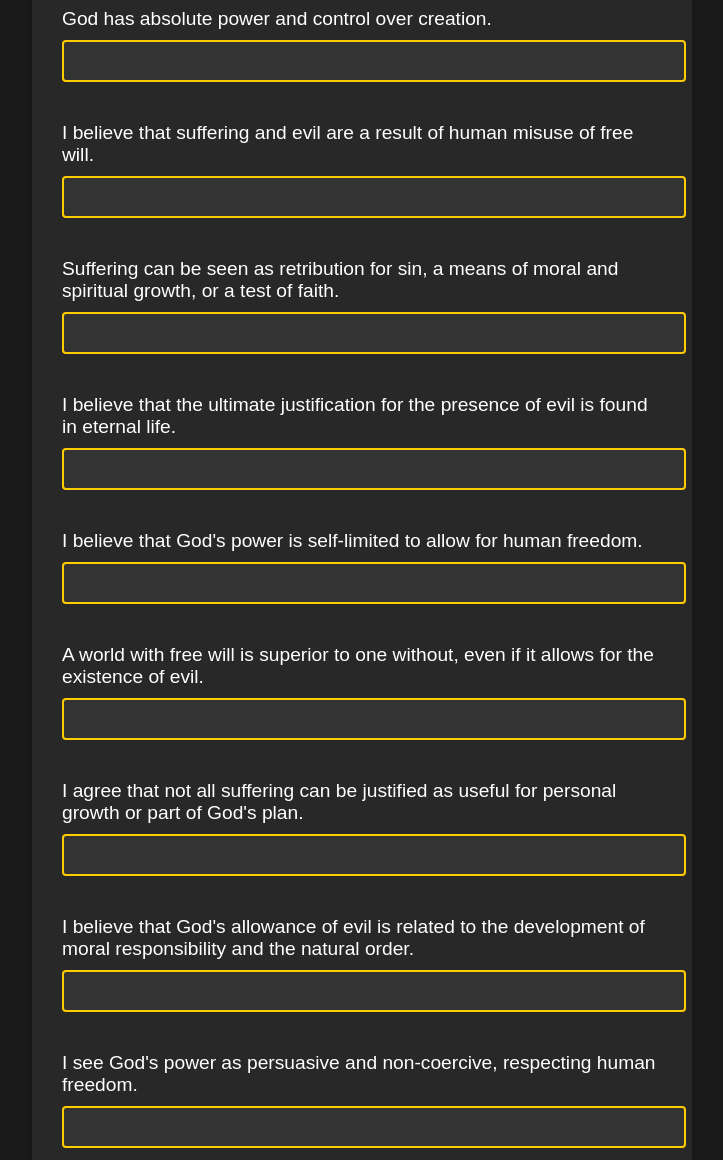
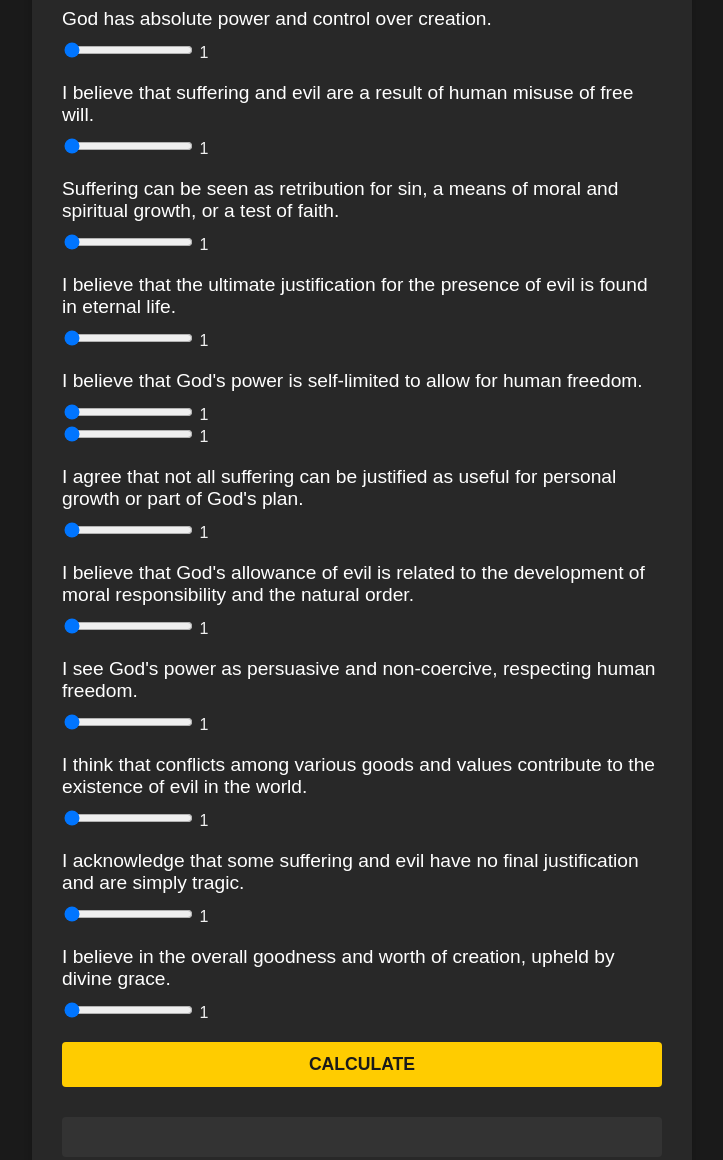
Before and after one commit to hccoder247/Theological-Self-Assessments, a plain HTML site: page index.html in a window 1280 px wide. Shown: the part 260-1420 px from the top of the page, without its empty margins (278-1001 px from the left). Drawn offline with Linux system fonts and the light colour scheme.

Commit message:
Update index.html
added slider feature to each question

```diff
--- a/index.html
+++ b/index.html
@@ -12,51 +12,62 @@
         <form id="theodicyQuiz">
             <!-- Question 1 -->
             <label for="q1">God has absolute power and control over creation.</label>
-            <input type="number" id="q1" name="q1" min="1" max="4"><br>
+            <input type="range" id="q1" name="q1" min="1" max="4" value="1" oninput="updateSliderValue(this)">
+            <span id="q1Value">1</span><br>
 
             <!-- Question 2 -->
             <label for="q2">I believe that suffering and evil are a result of human misuse of free will.</label>
-            <input type="number" id="q2" name="q2" min="1" max="4"><br>
+            <input type="range" id="q2" name="q2" min="1" max="4" value="1" oninput="updateSliderValue(this)">
+            <span id="q2Value">1</span><br>
 
             <!-- Question 3 -->
             <label for="q3">Suffering can be seen as retribution for sin, a means of moral and spiritual growth, or a test of faith.</label>
-            <input type="number" id="q3" name="q3" min="1" max="4"><br>
+            <input type="range" id="q3" name="q3" min="1" max="4" value="1" oninput="updateSliderValue(this)">
+            <span id="q3Value">1</span><br>
 
             <!-- Question 4 -->
             <label for="q4">I believe that the ultimate justification for the presence of evil is found in eternal life.</label>
-            <input type="number" id="q4" name="q4" min="1" max="4"><br>
+            <input type="range" id="q4" name="q4" min="1" max="4" value="1" oninput="updateSliderValue(this)">
+            <span id="q4Value">1</span><br>
 
             <!-- Question 5 -->
             <label for="q5">I believe that God's power is self-limited to allow for human freedom.</label>
-            <input type="number" id="q5" name="q5" min="1" max="4"><br>
+            <input type="range" id="q5" name="q5" min="1" max="4" value="1" oninput="updateSliderValue(this)">
+            <span id="q5Value">1</span><br>
 
             <!-- Question 6 -->
-            <label for="q6">A world with free will is superior to one without, even if it allows for the existence of evil.</label>
-            <input type="number" id="q6" name="q6" min="1" max="4"><br>
+            <input type="range" id="q6" name="q6" min="1" max="4" value="1" oninput="updateSliderValue(this)">
+            <span id="q6Value">1</span><br>
 
             <!-- Question 7 -->
             <label for="q7">I agree that not all suffering can be justified as useful for personal growth or part of God's plan.</label>
-            <input type="number" id="q7" name="q7" min="1" max="4"><br>
+            <input type="range" id="q7" name="q7" min="1" max="4" value="1" oninput="updateSliderValue(this)">
+            <span id="q7Value">1</span><br>
 
             <!-- Question 8 -->
             <label for="q8">I believe that God's allowance of evil is related to the development of moral responsibility and the natural order.</label>
-            <input type="number" id="q8" name="q8" min="1" max="4"><br>
+            <input type="range" id="q8" name="q8" min="1" max="4" value="1" oninput="updateSliderValue(this)">
+            <span id="q8Value">1</span><br>
 
             <!-- Question 9 -->
             <label for="q9">I see God's power as persuasive and non-coercive, respecting human freedom.</label>
-            <input type="number" id="q9" name="q9" min="1" max="4"><br>
+            <input type="range" id="q9" name="q9" min="1" max="4" value="1" oninput="updateSliderValue(this)">
+            <span id="q9Value">1</span><br>
 
             <!-- Question 10 -->
             <label for="q10">I think that conflicts among various goods and values contribute to the existence of evil in the world.</label>
-            <input type="number" id="q10" name="q10" min="1" max="4"><br>
+            <input type="range" id="q10" name="q10" min="1" max="4" value="1" oninput="updateSliderValue(this)">
+            <span id="q10Value">1</span><br>
 
             <!-- Question 11 -->
             <label for="q11">I acknowledge that some suffering and evil have no final justification and are simply tragic.</label>
-            <input type="number" id="q11" name="q11" min="1" max="4"><br>
+            <input type="range" id="q11" name="q11" min="1" max="4" value="1" oninput="updateSliderValue(this)">
+            <span id="q11Value">1</span><br>
 
             <!-- Question 12 -->
             <label for="q12">I believe in the overall goodness and worth of creation, upheld by divine grace.</label>
-            <input type="number" id="q12" name="q12" min="1" max="4"><br>
+            <input type="range" id="q12" name="q12" min="1" max="4" value="1" oninput="updateSliderValue(this)">
+            <span id="q12Value">1</span><br>
 
             <input type="button" value="Calculate" onclick="calculateScore()">
         </form>
```
